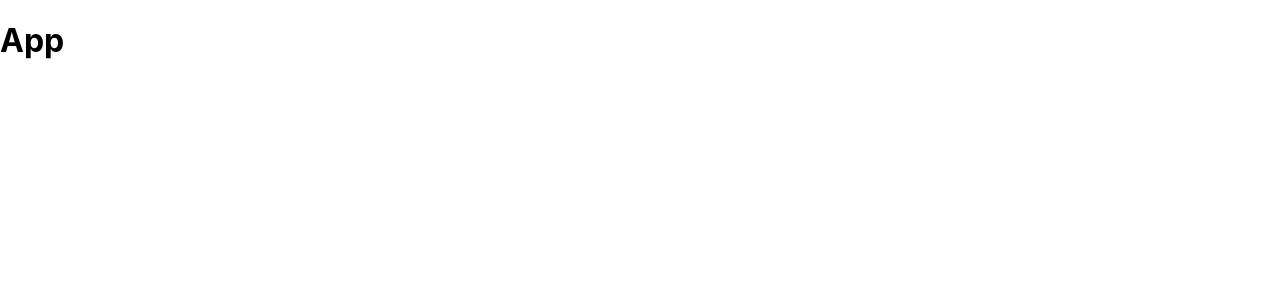
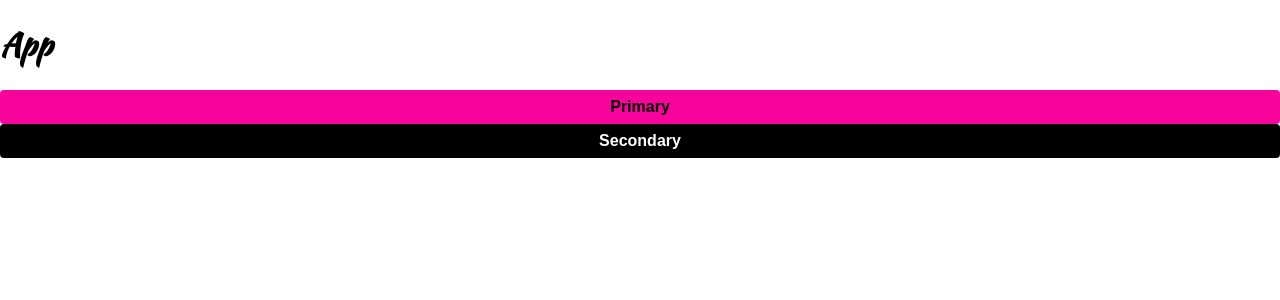
Before and after one commit to kblovett/styled-components-v5, a React (Create React App) app: page / in a window 1280 px wide. Shown: the top 300 px of the page. Built offline with nearby package versions, Linux system fonts and the light colour scheme.

Commit message:
2.5-7 createGlobalStyle and Conditionals based on props

```diff
--- a/public/index.html
+++ b/public/index.html
@@ -10,6 +10,10 @@
       content="Web site created using create-react-app"
     />
     <link rel="apple-touch-icon" href="%PUBLIC_URL%/logo192.png" />
+    <link
+      href="https://fonts.googleapis.com/css2?family=Kaushan+Script&display=swap"
+      rel="stylesheet"
+    />
     <!--
       manifest.json provides metadata used when your web app is installed on a
       user's mobile device or desktop. See https://developers.google.com/web/fundamentals/web-app-manifest/
--- a/src/components/App.js
+++ b/src/components/App.js
@@ -1,7 +1,27 @@
-import React from 'react';
+import React, { Fragment } from 'react';
+
+import { createGlobalStyle } from 'styled-components';
+import { Button } from 'components/common';
+
+const GlobalStyle = createGlobalStyle`
+  body {
+    background: white;
+    min-height:100vh;
+    margin: 0;
+    color: black;
+    font-family:'Kaushan Script', cursive
+  }
+`;
 
 function App() {
-  return <h1>App</h1>;
+  return (
+    <Fragment>
+      <GlobalStyle />
+      <h1>App</h1>
+      <Button>Primary</Button>
+      <Button secondary>Secondary</Button>
+    </Fragment>
+  );
 }
 
 export default App;
--- /dev/null
+++ b/src/components/common/Button.js
@@ -0,0 +1,27 @@
+import styled from 'styled-components';
+
+const Button = styled.button`
+  ${(props) => {
+    if (props.secondary) {
+      return { color: 'white', background: 'black' };
+    } else {
+      return { color: 'black', background: '#f8049c' };
+    }
+  }}
+  font-weight: bold;
+  padding: 8px;
+  border-radius: 4px;
+  box-shadow: none;
+  font-size: 1em;
+  border: none;
+  width: 100%;
+  display: block;
+  white-space: none;
+
+  &:disabled {
+    background: #eee;
+    color: #666;
+  }
+`;
+
+export { Button };
--- /dev/null
+++ b/src/components/common/index.js
@@ -0,0 +1 @@
+export * from './Button';
```
